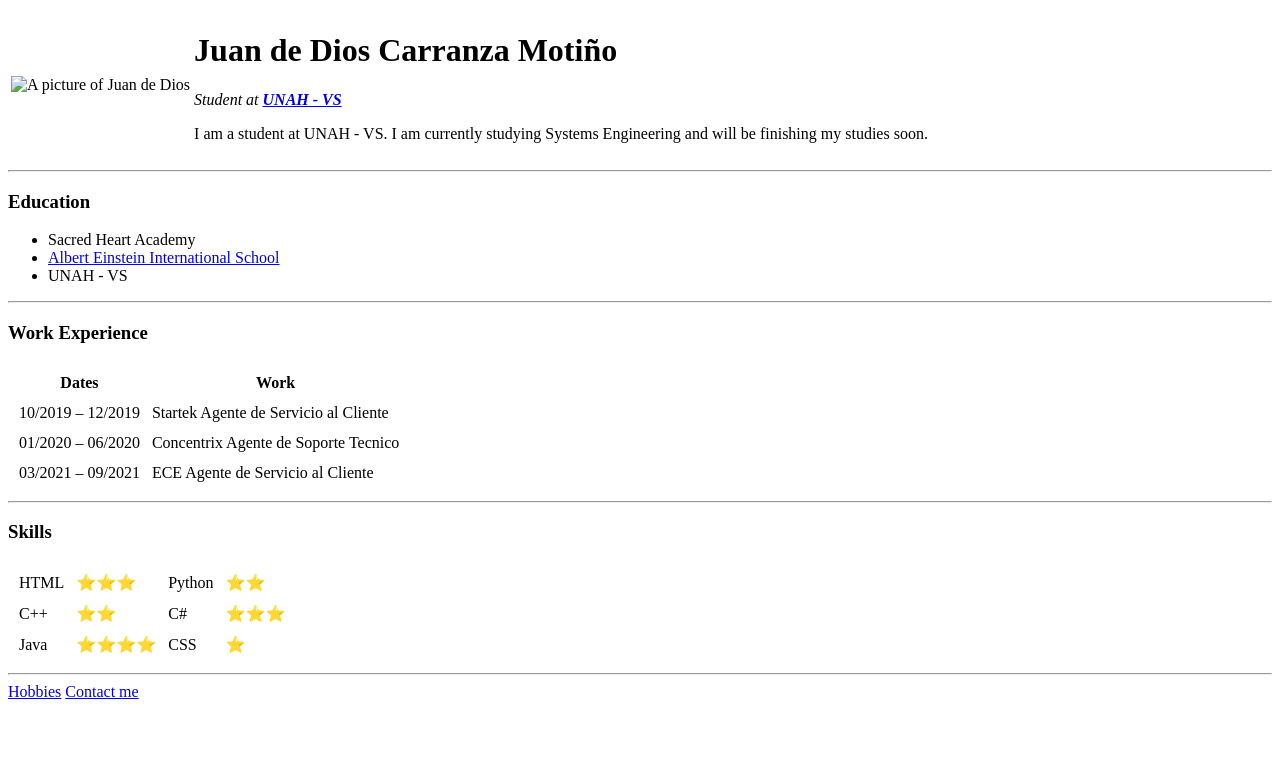
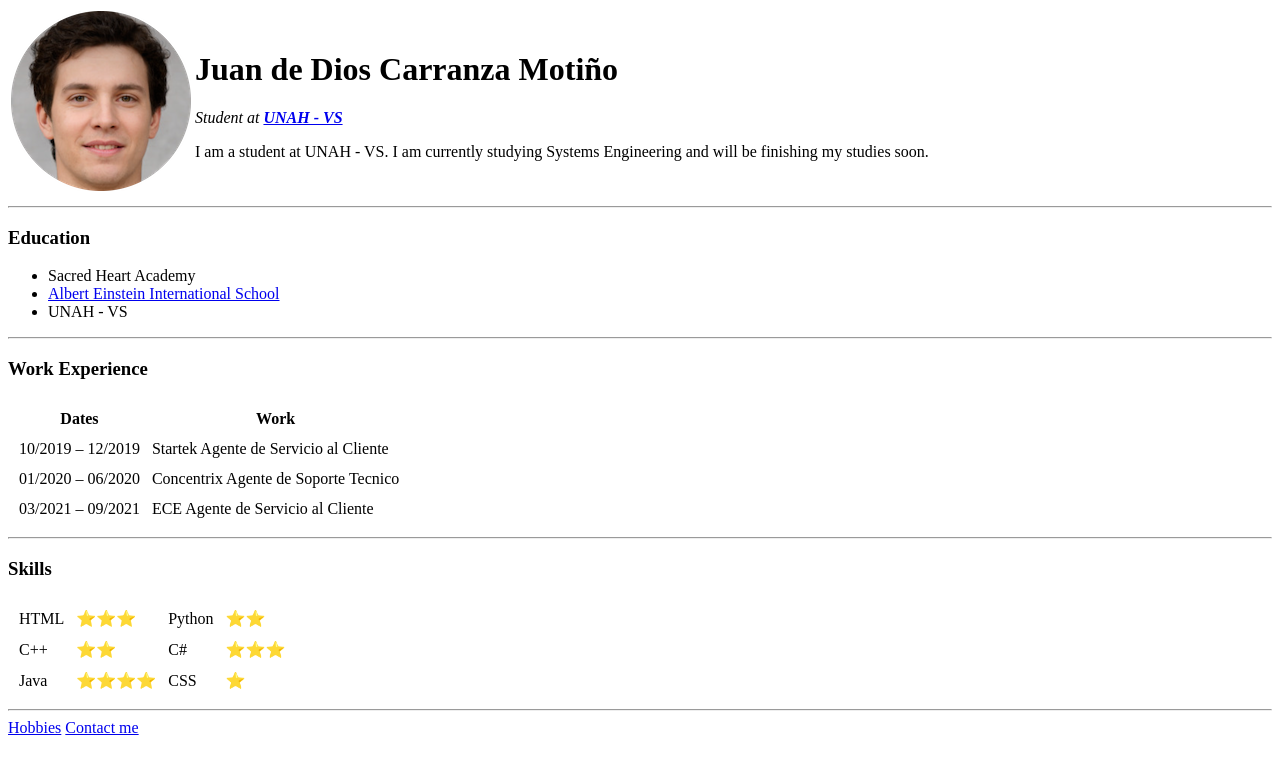
Before and after one commit to JohnM514/CV, a plain HTML site: page index.html in a window 1280 px wide. Drawn offline with Linux system fonts and the light colour scheme.

Commit message:
Fixed img not showing
Changed line 10 from:
<td><img src="/HTML Personal Site/images/37268474-fake-human-circle-img.png" alt="A picture of Juan de Dios"></td>
To:
<td><img src="/images/37268474-fake-human-circle-img.png" alt="A picture of Juan de Dios"></td>

```diff
--- a/index.html
+++ b/index.html
@@ -7,7 +7,7 @@
   <body>
     <table>
       <tr>
-        <td><img src="/HTML Personal Site/images/37268474-fake-human-circle-img.png" alt="A picture of Juan de Dios"></td>
+        <td><img src="/images/37268474-fake-human-circle-img.png" alt="A picture of Juan de Dios"></td>
         <td>
           <h1>Juan de Dios Carranza Motiño</h1>
           <p><em>Student at <strong><a href="https://vallesula.unah.edu.hn">UNAH - VS</a></strong></em></p>
```
